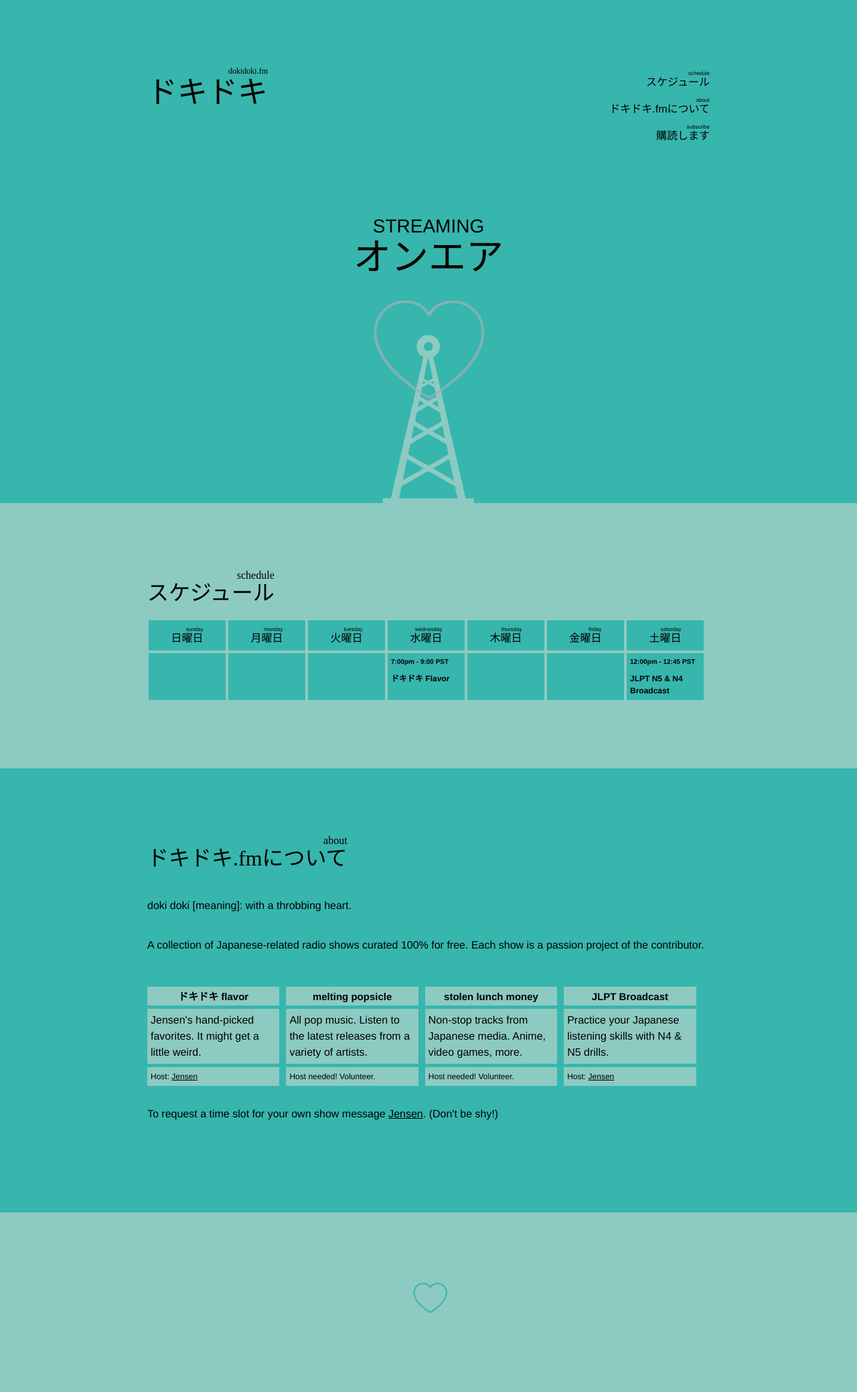
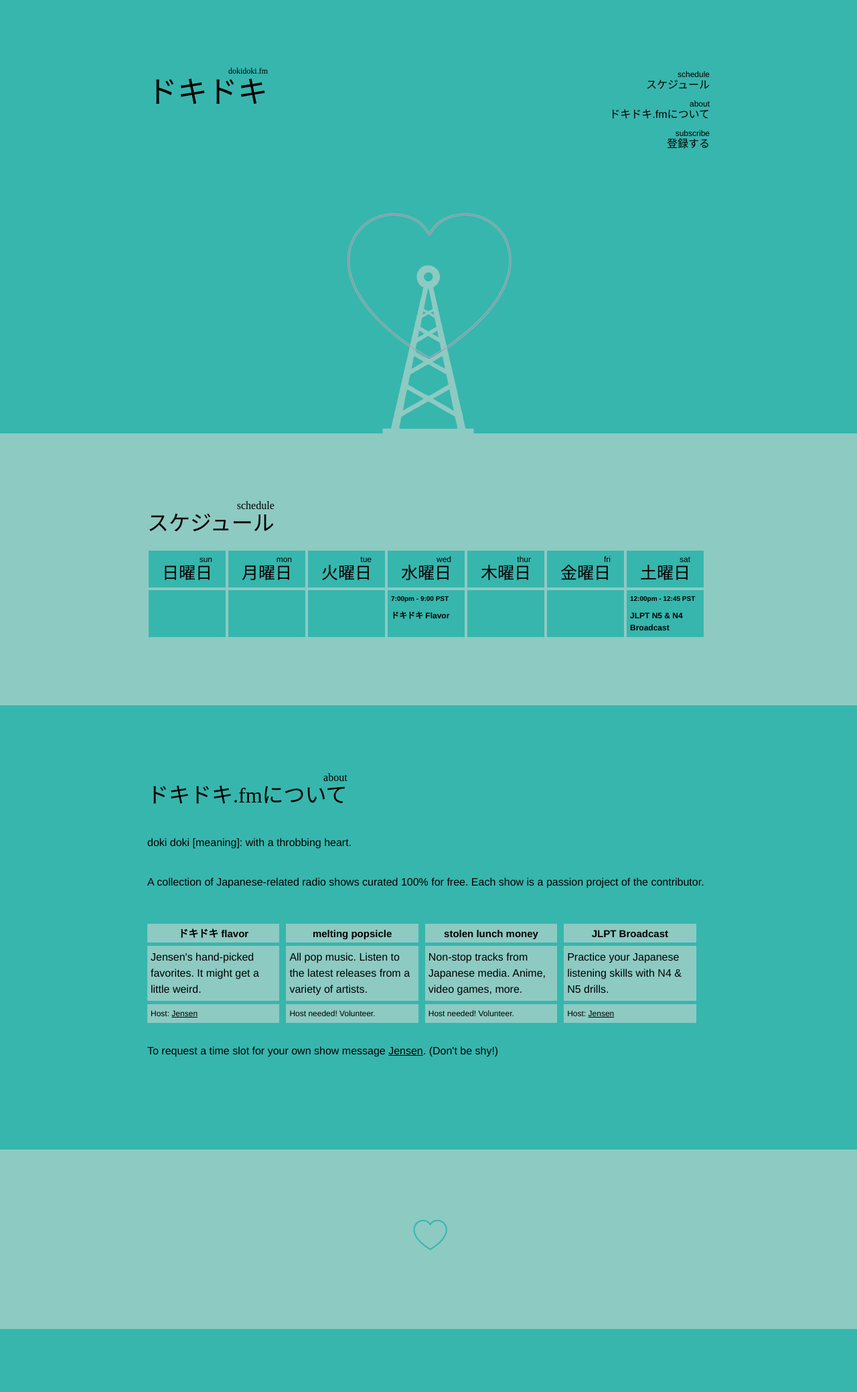
Before and after one commit to jensechu/dokidoki, a Jekyll site: the page built from index.html, in a window 1280 px wide. Shown: the whole page at 67% size. Built offline with Jekyll 4.4.1, drawn with Linux system fonts in a browser that asks for light colours; some web fonts are replaced; after the commit the page ends 1984 px from its top, so only the background shows below that.

Commit message:
Mobile optimizations

```diff
--- a/_includes/header.html
+++ b/_includes/header.html
@@ -35,7 +35,7 @@
 
             <a class="page-link" href="http://mixlr.com/prawn/">
               <ruby>
-                購読します
+                登録する
                 <rt>
                   subscribe
                 </rt>
--- a/_sass/_base.scss
+++ b/_sass/_base.scss
@@ -220,6 +220,7 @@
 
   rt {
     text-align: right;
+    line-height: 25px;
 
     @include media-query($on-palm) {
       text-align: center;
@@ -228,6 +229,7 @@
 
   @include media-query($on-palm) {
     text-align: center;
+    font-size: 25px;
   }
 }
 
--- a/_sass/_calendar.scss
+++ b/_sass/_calendar.scss
@@ -6,7 +6,30 @@
   background-color: $green;
   height: 60px;
 
+  @include media-query($on-palm) {
+    ruby {
+      display: none;
+
+      &.mobile {
+        display: block;
+      }
+    }
+  }
+
+  .mobile {
+    display: none;
+
+      font-size: 28px;
+      color: $lightGreen;
+
+    rt {
+      color: black;
+      text-align: center;
+    }
+  }
+
   rt {
+    font-size: 12px;
     text-align: right;
   }
 
@@ -40,7 +63,9 @@
     .day-box {
       padding: 15px 5px 5px 5px;
       text-align: center;
-      height: 25px;
+      height: 35px;
+      font-size: 25px;
+      color: #000;
 
       @include media-query($on-palm) {
         height: 50px;
--- a/_sass/_heart-animation.scss
+++ b/_sass/_heart-animation.scss
@@ -18,7 +18,9 @@
   text-shadow: -1px -1px 0 $lightGreen, 1px -1px 0 $lightGreen, -1px 1px 0 $lightGreen, 1px 1px 0 $lightGreen;
   position: absolute;
   opacity: 0;
-  animation: pulse 4s infinite;
+  animation: pulse 3s infinite;
+  -webkit-animation: pulse 3s infinite;
+  -moz-animation: pulse 3s infinite;
   text-align: center;
 
   &.large {
--- a/_sass/_layout.scss
+++ b/_sass/_layout.scss
@@ -6,10 +6,7 @@
 
 .streaming-container {
   padding: 0px;
-
-  &.offline {
-    display: none;
-  }
+  display: none;
 
   &.online {
     display: block;
@@ -41,6 +38,10 @@
     rt {
       font-size: 12px;
       text-align: right;
+
+      @include media-query($on-palm) {
+        text-align: center;
+      }
     }
 
     @include media-query($on-palm) {
@@ -66,6 +67,7 @@
         margin-bottom: 10px;
 
         rt {
+          font-size: 12px;
           text-align: right;
         }
     }
--- a/index.html
+++ b/index.html
@@ -40,9 +40,9 @@
   </div>
 </div>
 
+<a name="schedule"></a>
 <div class="section lightGreen">
   <div class="section-inner">
-    <a name="schedule"></a>
     <h1 class="section-heading">
       <ruby>
         スケジュール
@@ -57,7 +57,14 @@
         <ruby>
           日曜日
           <rt>
-            sunday
+            sun
+          </rt>
+        </ruby>
+
+        <ruby class="mobile">
+          日
+          <rt>
+            sun
           </rt>
         </ruby>
       </div>
@@ -66,7 +73,14 @@
         <ruby>
           月曜日
           <rt>
-            monday
+            mon
+          </rt>
+        </ruby>
+
+        <ruby class="mobile">
+          月
+          <rt>
+            sun
           </rt>
         </ruby>
       </div>
@@ -75,7 +89,14 @@
         <ruby>
           火曜日
           <rt>
-            tuesday
+            tue
+          </rt>
+        </ruby>
+
+        <ruby class="mobile">
+          火
+          <rt>
+            tue
           </rt>
         </ruby>
       </div>
@@ -84,7 +105,14 @@
         <ruby>
           水曜日
           <rt>
-            wednesday
+            wed
+          </rt>
+        </ruby>
+
+        <ruby class="mobile">
+          水
+          <rt>
+            sun
           </rt>
         </ruby>
       </div>
@@ -93,7 +121,14 @@
         <ruby>
           木曜日
           <rt>
-            thursday
+            thur
+          </rt>
+        </ruby>
+
+        <ruby class="mobile">
+          木
+          <rt>
+            thur
           </rt>
         </ruby>
       </div>
@@ -102,7 +137,14 @@
         <ruby>
           金曜日
           <rt>
-            friday
+            fri
+          </rt>
+        </ruby>
+
+        <ruby class="mobile">
+          金
+          <rt>
+            fri
           </rt>
         </ruby>
       </div>
@@ -111,7 +153,14 @@
         <ruby>
           土曜日
           <rt>
-            saturday
+            sat
+          </rt>
+        </ruby>
+
+        <ruby class="mobile">
+          土
+          <rt>
+            sat
           </rt>
         </ruby>
       </div>
@@ -161,9 +210,9 @@
   </div>
 </div>
 
+<a name="about"></a>
 <div class="section green">
   <div class="section-inner">
-    <a name="about"></a>
     <h1 class="section-heading">
       <ruby>
         ドキドキ.fmについて
--- a/mixlr.js
+++ b/mixlr.js
@@ -1,15 +1,15 @@
 "use strict";
 
 const getUserData = function(userID) {
-  const URL       = "https://api.mixlr.com/users/" + userID;
-  let mixlrAPI    = new XMLHttpRequest()
-  let container   = document.getElementById("status-container");
+  var URL         = "https://api.mixlr.com/users/" + userID;
+  var mixlrAPI    = new XMLHttpRequest()
+  var container   = document.getElementById("status-container");
 
   mixlrAPI.open("GET", URL, false);
   mixlrAPI.send();
 
-  let userData   = JSON.parse(mixlrAPI.responseText.trim());
-  let liveStatus = userData["is_live"]? "online" : "offline" ;
+  var userData   = JSON.parse(mixlrAPI.responseText.trim());
+  var liveStatus = userData["is_live"]? "online" : "offline" ;
 
   container.classList.add(liveStatus);
 }
```
